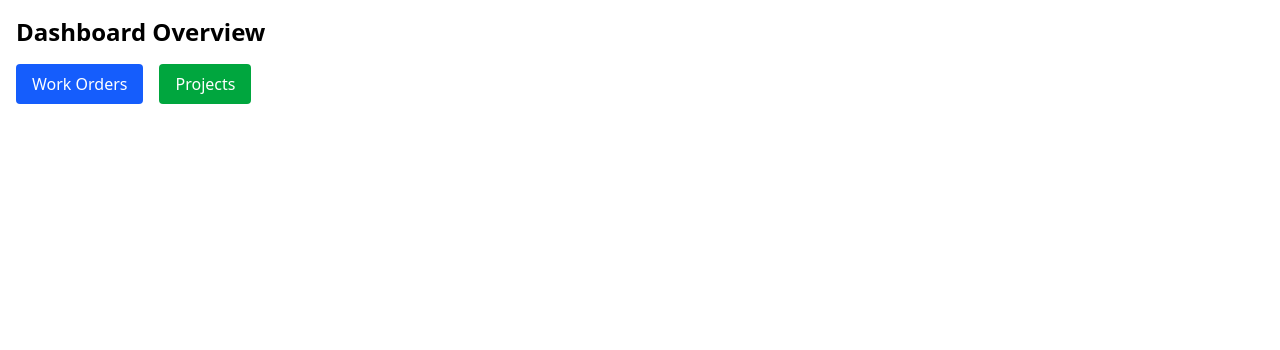
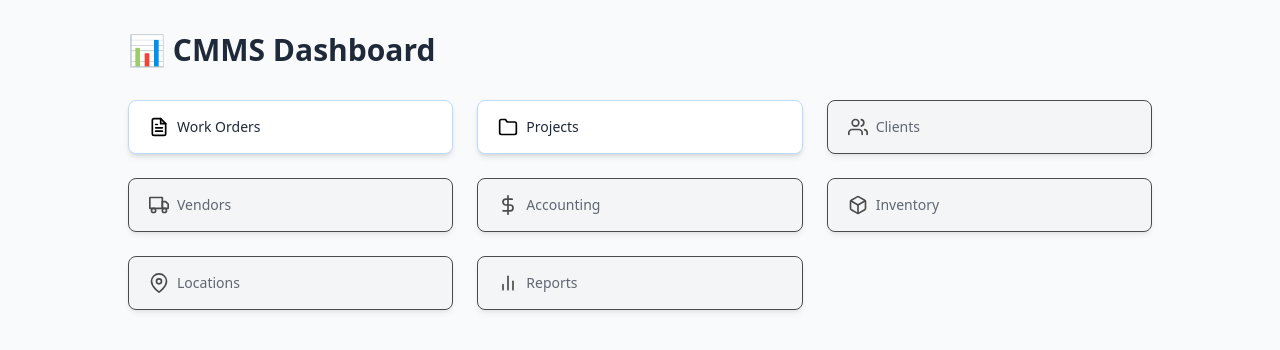
Before and after one commit to Rajviii/ci-cd-netify, a React (Vite) app: page / in a window 1280 px wide. Shown: the top 350 px of the page. Built offline with nearby package versions, Linux system fonts and the light colour scheme.

Commit message:
Beautified Home page with more modules

```diff
--- a/src/components/CustomMap.jsx
+++ b/src/components/CustomMap.jsx
@@ -1,4 +1,3 @@
-// src/components/CustomMap.jsx
 import { useState } from 'react';
 import {
   GoogleMap,
--- a/src/components/Sidebar.jsx
+++ b/src/components/Sidebar.jsx
@@ -33,7 +33,7 @@ const Sidebar = () => {
         } md:translate-x-0 transition-transform duration-300 z-40`}
       >
         <div className="p-6 text-xl font-semibold border-b border-gray-200">
-          Sidebar
+          Facil-IT
         </div>
 
         <nav className="flex flex-col p-4 space-y-4">
--- a/src/pages/Home.jsx
+++ b/src/pages/Home.jsx
@@ -1,26 +1,85 @@
 import { useNavigate } from 'react-router-dom';
+import { FiFileText, FiFolder, FiUsers, FiBox, FiMapPin, FiDollarSign, FiTruck, FiBarChart2 } from 'react-icons/fi';
 
 export default function Home() {
   const navigate = useNavigate();
 
+  const showComingSoon = (name) => {
+    alert(`${name} module not designed yet.`);
+  };
+
+  const modules = [
+    {
+      name: 'Work Orders',
+      icon: <FiFileText className="w-5 h-5 mr-2" />,
+      path: '/work-order',
+      active: true,
+    },
+    {
+      name: 'Projects',
+      icon: <FiFolder className="w-5 h-5 mr-2" />,
+      path: '/project',
+      active: true,
+    },
+    {
+      name: 'Clients',
+      icon: <FiUsers className="w-5 h-5 mr-2" />,
+      active: false,
+    },
+    {
+      name: 'Vendors',
+      icon: <FiTruck className="w-5 h-5 mr-2" />,
+      active: false,
+    },
+    {
+      name: 'Accounting',
+      icon: <FiDollarSign className="w-5 h-5 mr-2" />,
+      active: false,
+    },
+    {
+      name: 'Inventory',
+      icon: <FiBox className="w-5 h-5 mr-2" />,
+      active: false,
+    },
+    {
+      name: 'Locations',
+      icon: <FiMapPin className="w-5 h-5 mr-2" />,
+      active: false,
+    },
+    {
+      name: 'Reports',
+      icon: <FiBarChart2 className="w-5 h-5 mr-2" />,
+      active: false,
+    },
+  ];
+
   return (
-    <div className="space-y-8 p-4">
-      <h1 className="text-2xl font-bold mb-4">Dashboard Overview</h1>
+    <div className="min-h-screen bg-gray-50 py-8 px-4">
+      <div className="max-w-5xl mx-auto">
+        <h1 className="text-3xl font-bold text-gray-800 mb-8">📊 CMMS Dashboard</h1>
 
-      <div className="space-x-4">
-        <button
-          onClick={() => navigate('/work-order')}
-          className="bg-blue-600 text-white px-4 py-2 rounded hover:bg-blue-700 transition"
-        >
-          Work Orders
-        </button>
-
-        <button
-          onClick={() => navigate('/project')}
-          className="bg-green-600 text-white px-4 py-2 rounded hover:bg-green-700 transition"
-        >
-          Projects
-        </button>
+        <div className="grid grid-cols-1 sm:grid-cols-2 md:grid-cols-3 gap-6">
+          {modules.map((module) => (
+            <button
+              key={module.name}
+              onClick={() =>
+                module.active
+                  ? navigate(module.path)
+                  : showComingSoon(module.name)
+              }
+              className={`flex items-center px-5 py-4 rounded-lg shadow-md border text-left transition ${
+                module.active
+                  ? 'bg-white hover:bg-blue-50 border-blue-200'
+                  : 'bg-gray-100 cursor-not-allowed opacity-70'
+              }`}
+            >
+              {module.icon}
+              <span className="font-medium text-gray-800 text-sm">
+                {module.name}
+              </span>
+            </button>
+          ))}
+        </div>
       </div>
     </div>
   );
--- a/src/pages/Project/Project.jsx
+++ b/src/pages/Project/Project.jsx
@@ -1,5 +1,9 @@
-export default function Project(){
-    return(
-        <>This is Project List</>
+import Layout from "../../components/Layout";
+
+export default function Project() {
+    return (
+        <Layout>
+            <>This is Project List</>
+        </Layout>
     )
 }
```
